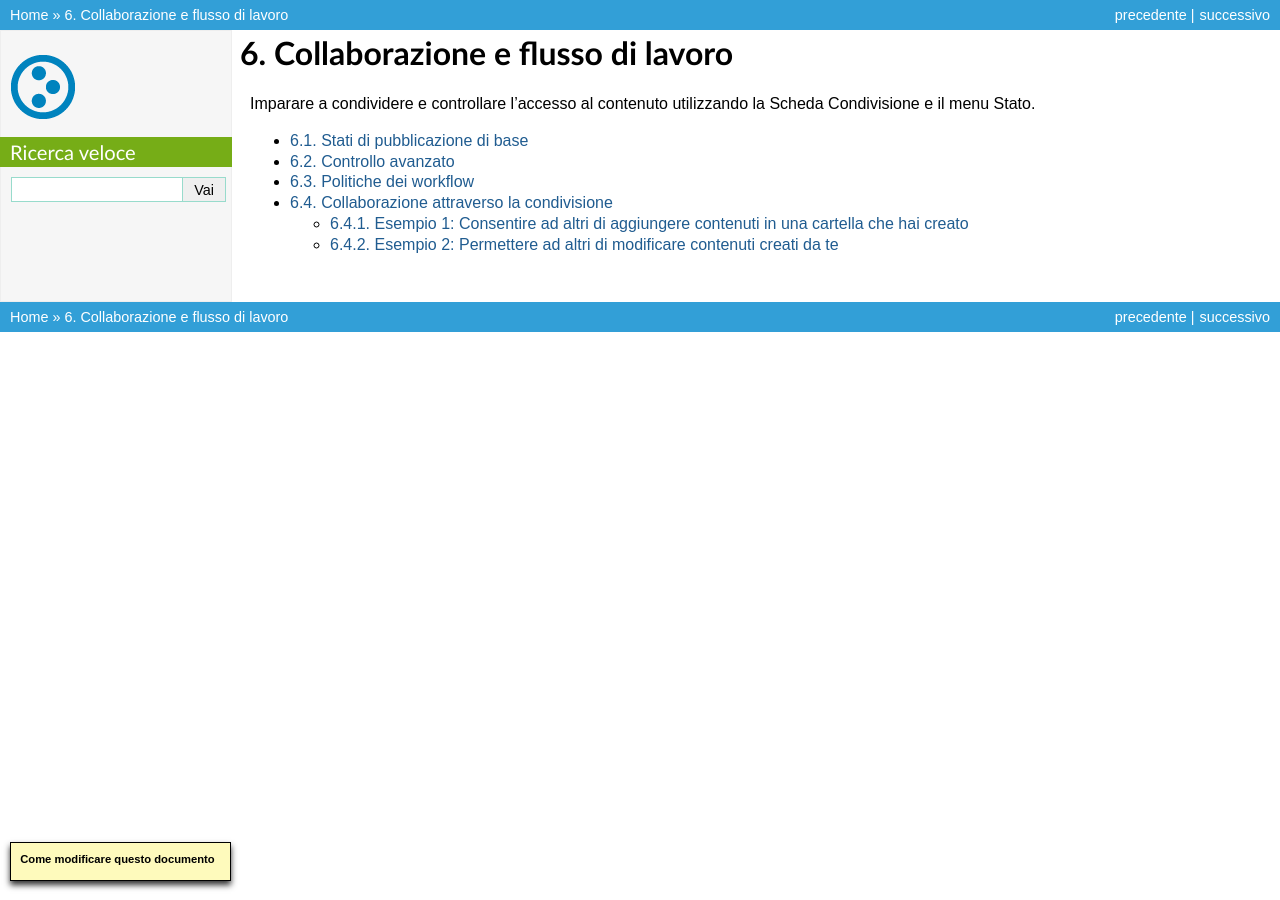
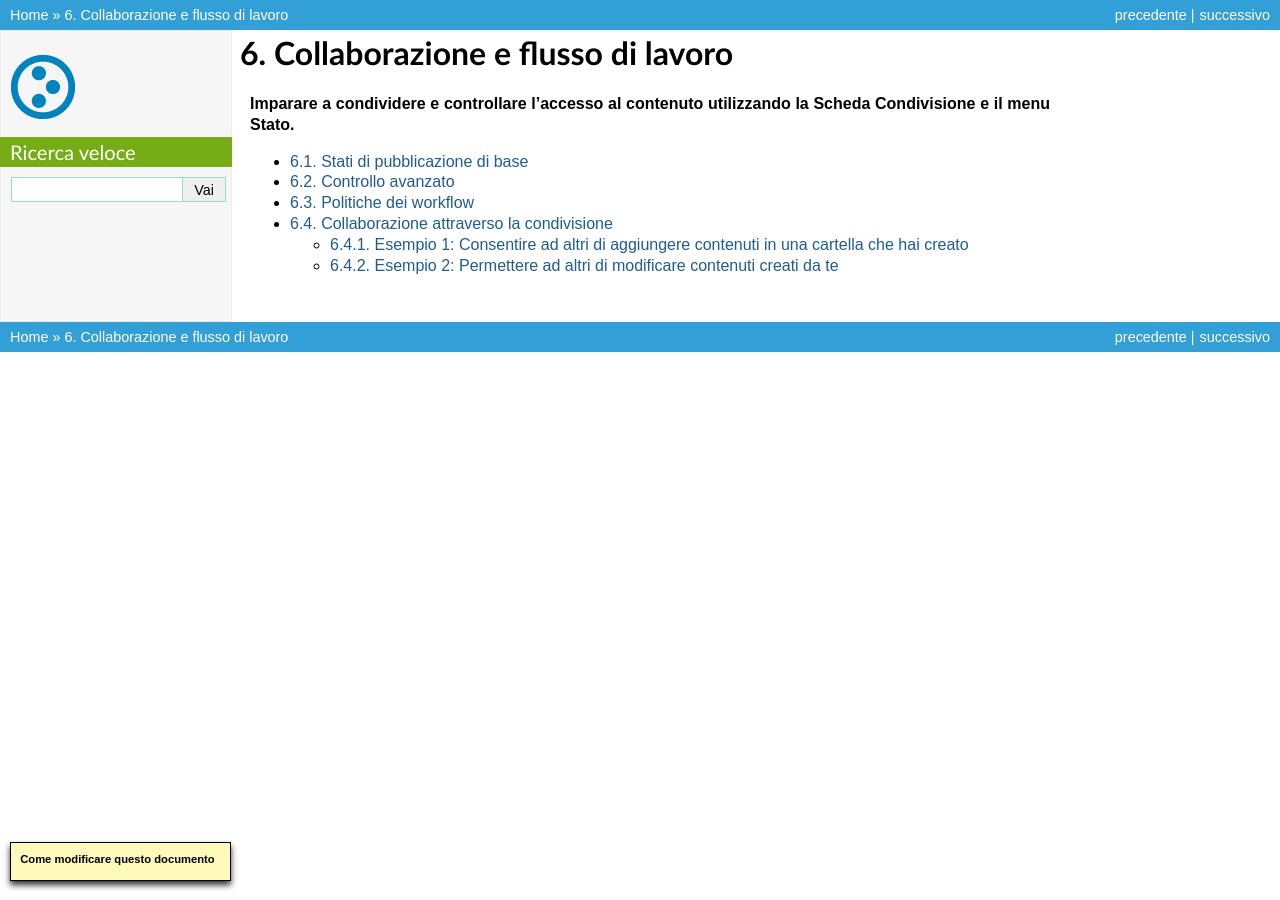
Before and after one commit to plone-it/collective.italiandocumentation, a Sphinx documentation site: the page built from source/collaboration-and-workflow/index.rst, in a window 1280 px wide. Built offline with Sphinx 7.4.7, drawn with Linux system fonts in a browser that asks for light colours; pages that are not in the unit, such as notebooks, are missing from menus.

```diff
--- a/source/collaboration-and-workflow/index.rst
+++ b/source/collaboration-and-workflow/index.rst
@@ -1,8 +1,8 @@
 Collaborazione e flusso di lavoro
 ==================================
 
-Imparare a condividere e controllare l'accesso al contenuto utilizzando la
-Scheda Condivisione e il menu Stato.
+**Imparare a condividere e controllare l'accesso al contenuto utilizzando la
+Scheda Condivisione e il menu Stato.**
 
 .. toctree::
     :maxdepth: 2
```
